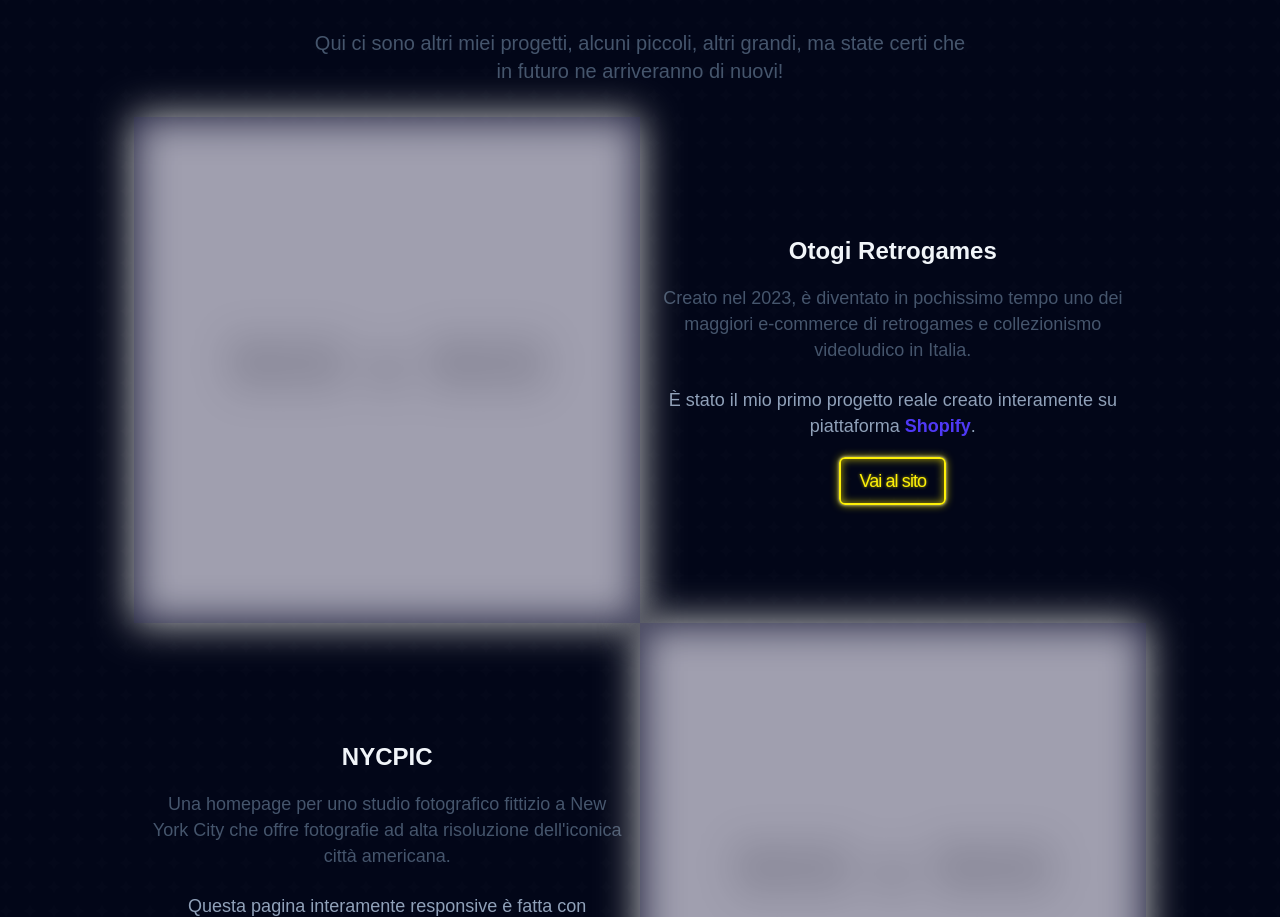
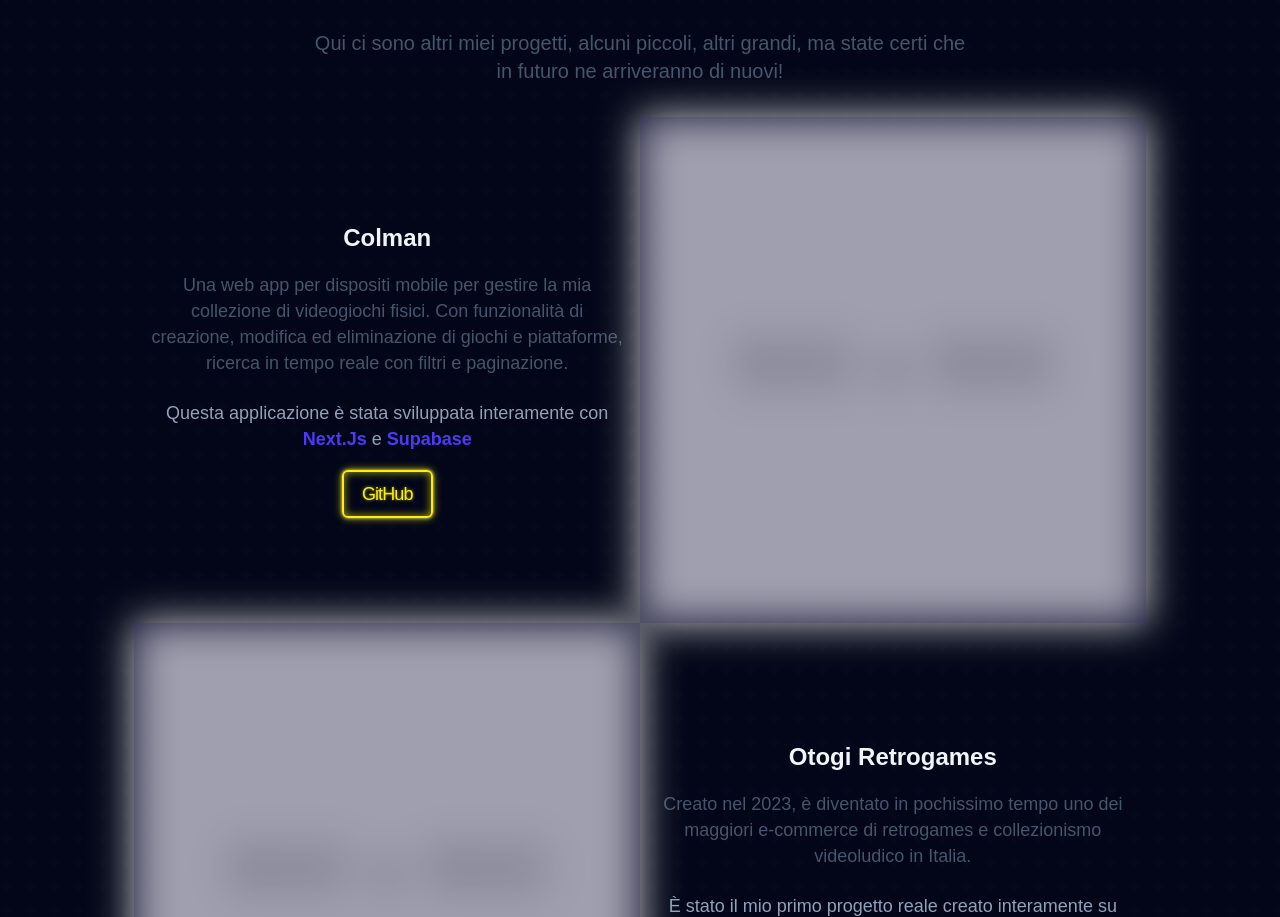
Before and after one commit to FedericoViga/Portfolio, a website built with Vite: page index.html in a window 1280 px wide. Shown: the part 5119-6036 px from the top of the page. Built offline with nearby package versions, Linux system fonts and the light colour scheme; placeholder pictures from the web are drawn by us; a web font is replaced by a local one.

Commit message:
aggiunto Colman alla sezione progetti

```diff
--- a/index.html
+++ b/index.html
@@ -459,8 +459,30 @@
         futuro ne
         arriveranno di nuovi!</p>
 
-      <!-- Progetto 1 -->
+      <!-- Progetto 0 -->
       <div class="work__container">
+        <h3 class="work__project-title">Colman</h3>
+        <div class="work__image0">
+          <div class="work__img-wrapper">
+            <img class="lazy loading" src="https://fakeimg.pl/900" data-src="/colman-home.webp" alt="Pagina portfolio">
+          </div>
+        </div>
+        <div class="work__project work__content0">
+          <h3 class="work__project-subtitle">Colman</h3>
+          <p class="work__project-description1">Una web app per dispositi mobile per gestire la mia collezione di
+            videogiochi fisici. Con
+            funzionalità di creazione, modifica ed eliminazione di giochi e piattaforme, ricerca in tempo reale con
+            filtri e
+            paginazione.</p>
+          <p class="work__project-description2">Questa applicazione è stata sviluppata interamente con
+            <strong>Next.Js</strong> e
+            <strong>Supabase</strong>
+          </p>
+          <a class="btn work__project-btn data-btn" href="https://github.com/FedericoViga/ColMan"
+            target="_blank">GitHub</a>
+        </div>
+
+        <!-- Progetto 1 -->
         <h3 class="work__project-title">Otogi Retrogames</h3>
         <div class="work__image1">
           <div class="work__img-wrapper">
@@ -480,7 +502,6 @@
           <a class="btn work__project-btn data-btn" href="https://www.otogiretrogames.it/" target="_blank">Vai al
             sito</a>
         </div>
-
 
         <!-- Progetto 2 -->
         <h3 class="work__project-title">NYCPIC</h3>
@@ -513,7 +534,8 @@
           <p class="work__project-description1">Il mio attuale sito-portfolio, è un ancora piccolo perchè sono agli
             inizi, ma crescerà
             sicuramente!</p>
-          <p class="work__project-description2">Questa pagina completamente <strong>responsive</strong> è fatta solo con
+          <p class="work__project-description2">Questa pagina completamente <strong>responsive</strong> è fatta solo
+            con
             HTML, CSS e
             JavaScript, senza librerie o framework.
           </p>
--- a/styles/components/work.css
+++ b/styles/components/work.css
@@ -105,12 +105,16 @@
     display: grid;
     grid-template-columns: 1fr 1fr;
     grid-template-areas:
+      "content0 image0 "
       "image1 content1"
       "content2 image2"
       "image3 content3";
     place-items: center;
   }
 
+  .work__image0 {
+    grid-area: image0;
+  }
   .work__image1 {
     grid-area: image1;
   }
@@ -121,6 +125,10 @@
 
   .work__image3 {
     grid-area: image3;
+  }
+
+  .work__content0 {
+    grid-area: content0;
   }
 
   .work__content1 {
```
Also changed, not shown: public/colman-home.webp (added).
